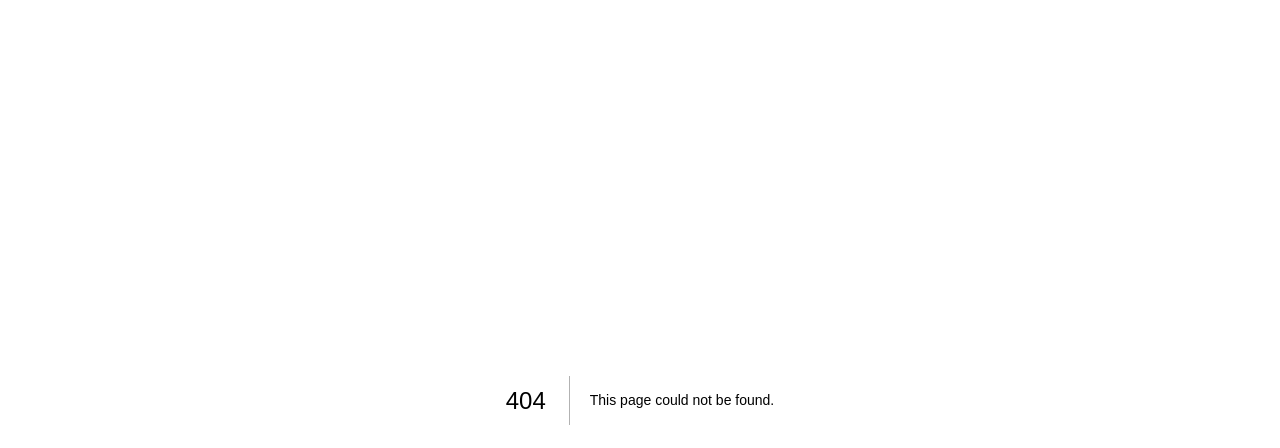
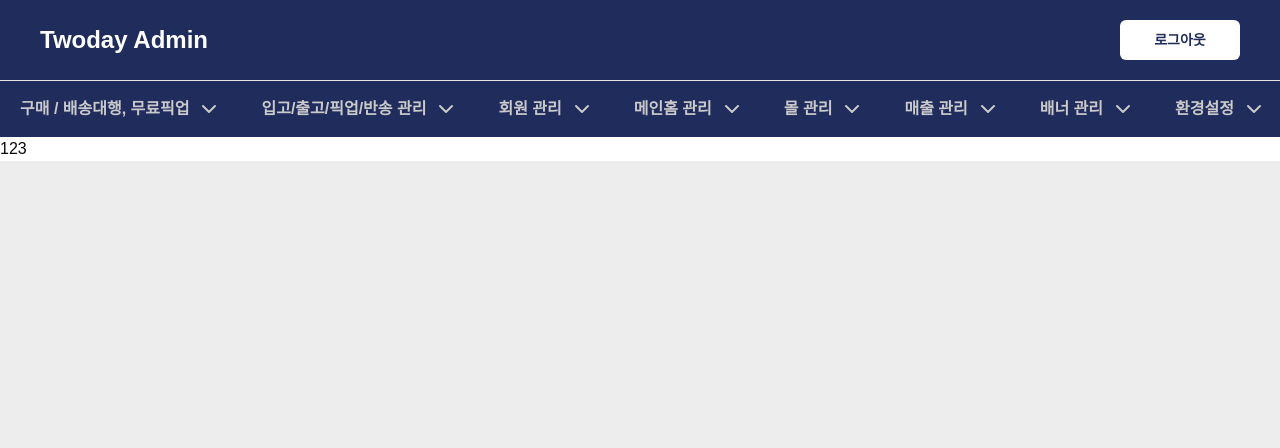
Before and after one commit to kwb020312/twoday_admin, a Next.js app: page /dashboard/sales/purchase in a window 1280 px wide. Before the commit this address had no page. Shown: the top 448 px of the page. Built offline with nearby package versions, Linux system fonts and the light colour scheme; a web font is replaced by a local one.

Commit message:
feat: 로고 링크 추가

```diff
--- a/app/dashboard/layout.tsx
+++ b/app/dashboard/layout.tsx
@@ -8,7 +8,9 @@ function Layout({ children }: PropsWithChildren) {
     <div className="w-full bg-white">
       {/* 로고 및 로그아웃 */}
       <header className="w-full bg-main-50 py-5 px-10 flex justify-between items-center">
-        <h1 className="font-bold text-2xl text-white">Twoday Admin</h1>
+        <Link href="/dashboard">
+          <h1 className="font-bold text-2xl text-white">Twoday Admin</h1>
+        </Link>
         <Link href={"/"}>
           <button className="bg-white text-main-50 font-bold text-sm rounded-sm w-[120px] h-10 cursor-pointer">
             로그아웃
@@ -29,7 +31,7 @@ function Layout({ children }: PropsWithChildren) {
           ))}
         </div>
       </nav>
-      <div className="lg:px-[180px] p-4 lg:py-20">{children}</div>
+      <div>{children}</div>
     </div>
   );
 }
--- /dev/null
+++ b/app/dashboard/sales/purchase/page.tsx
@@ -0,0 +1,5 @@
+function PurchasePage() {
+  return <div>123</div>;
+}
+
+export default PurchasePage;
--- a/page/dashboard/Dashboard.tsx
+++ b/page/dashboard/Dashboard.tsx
@@ -68,7 +68,7 @@ function Dashboard() {
   const lastDate = lastData.date;
   const lastTotal = lastData.user;
   return (
-    <div className="">
+    <div className="lg:px-[180px] p-4 lg:py-20">
       <div className="grid lg:grid-cols-2 grid-cols-1 gap-y-24 gap-x-48">
         {/* 1. Twoday 고객 현황 */}
         <div className="flex flex-col justify-between">
```
